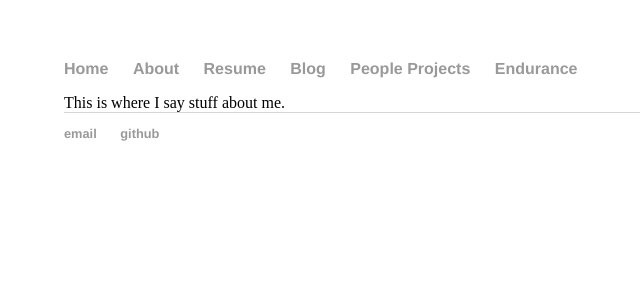
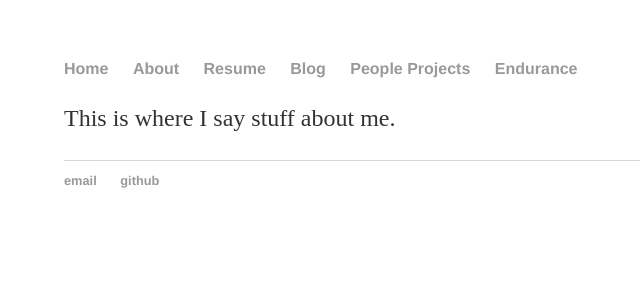
Before and after one commit to paulnakai/paulnakai.github.io, a Jekyll site: the page built from about/index.html, in a window 1280 px wide. Shown: the top 300 px of the page, without its empty margins (128-768 px from the left). Built offline with Jekyll 4.4.1, drawn with Linux system fonts in a browser that asks for light colours.

Commit message:
better formatted text

```diff
--- a/about/index.html
+++ b/about/index.html
@@ -3,4 +3,4 @@ layout: default
 title: About Paul Gregg
 ---
 <h1{{ page.title }}</h1>
-This is where I say stuff about me.
+<p>This is where I say stuff about me.</p>
```
